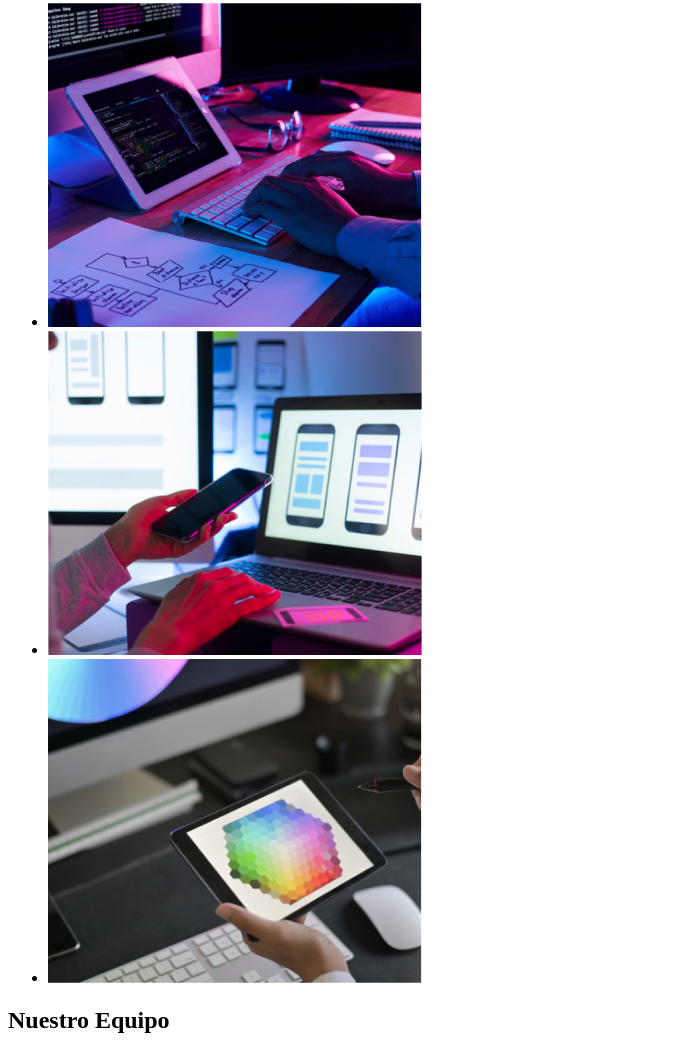
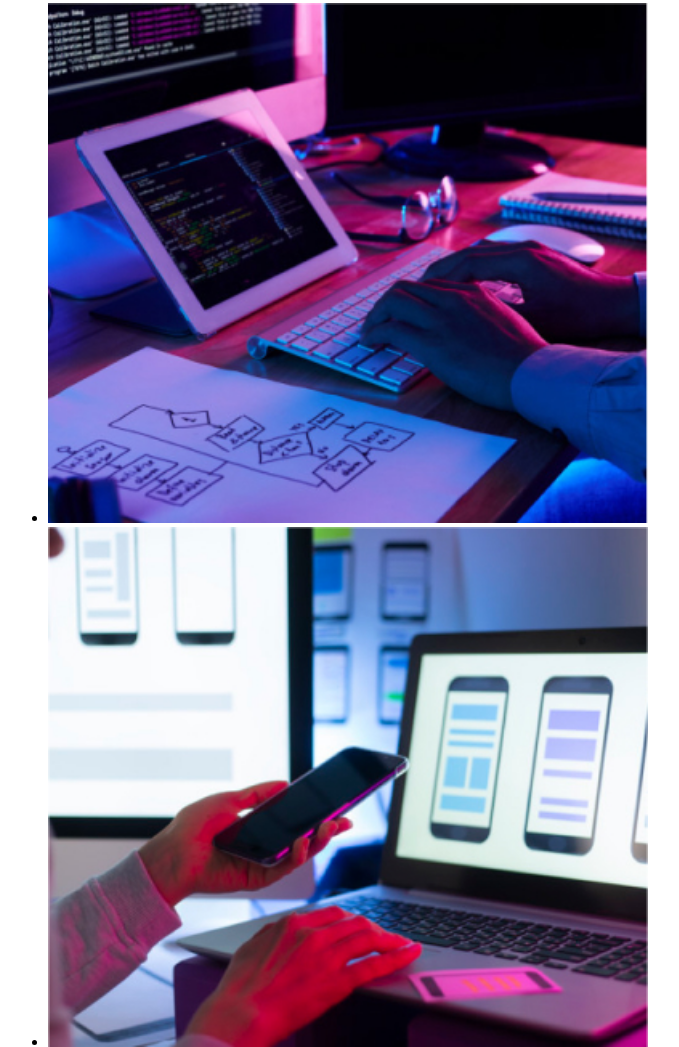
Before and after one commit to yertxt/goit-markup-hw-01, a plain HTML site: page index.html in a window 1280 px wide. Shown: the part 622-1669 px from the top of the page, without its empty margins (0-679 px from the left). Drawn offline with Linux system fonts and the light colour scheme.

Commit message:
Finalizado

```diff
--- a/index.html
+++ b/index.html
@@ -69,12 +69,26 @@
           <div>
             <h2>A que nos dedicamos</h2>
             <ul>
-              <li><img src="./resources/img/imagen.jpg" alt="Imagen" /></li>
               <li>
-                <img src="./resources/img/imagen (1).jpg" alt="Imagen1" />
+                <img
+                  src="./resources/img/imagen.jpg"
+                  alt="Imagen"
+                  width="600px"
+                />
               </li>
               <li>
-                <img src="./resources/img/imagen (2).jpg" alt="Imagen2" />
+                <img
+                  src="./resources/img/imagen (1).jpg"
+                  alt="Imagen1"
+                  width="600px"
+                />
+              </li>
+              <li>
+                <img
+                  src="./resources/img/imagen (2).jpg"
+                  alt="Imagen2"
+                  width="600px"
+                />
               </li>
             </ul>
           </div>
```
